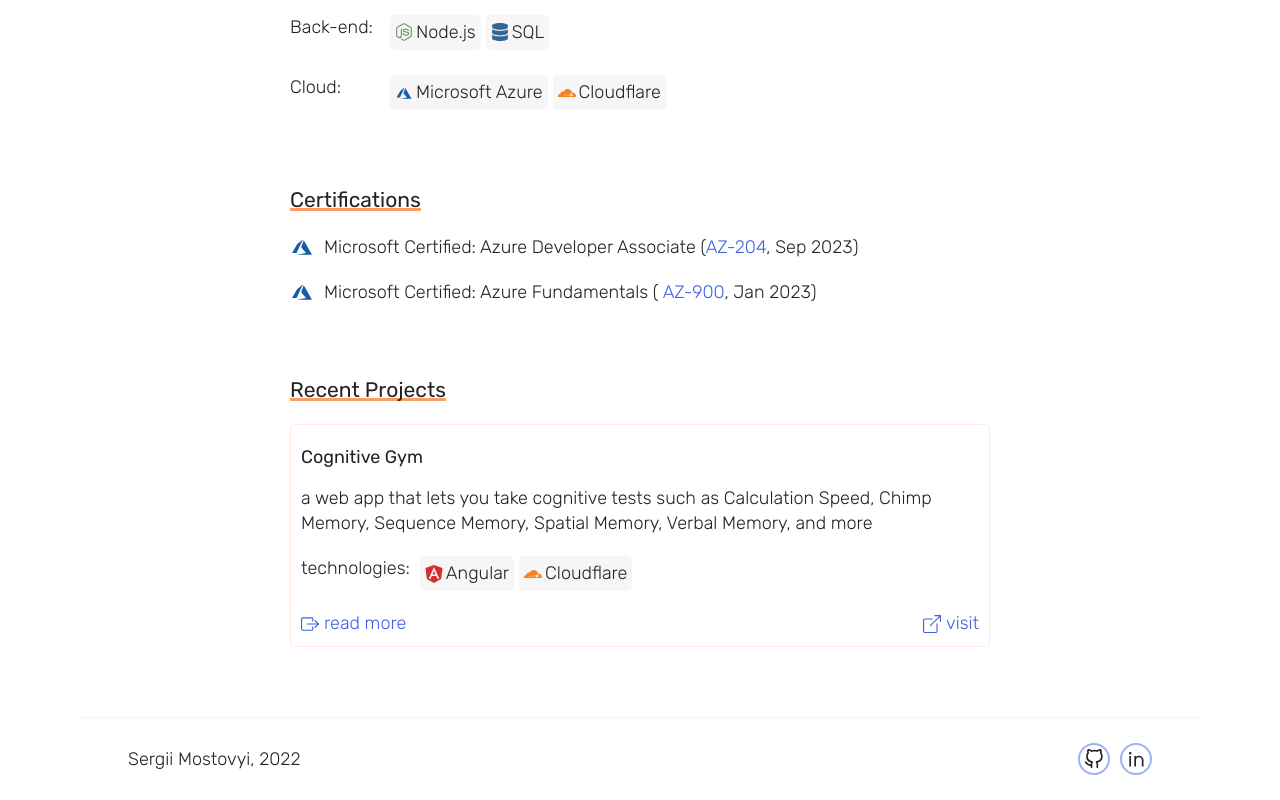
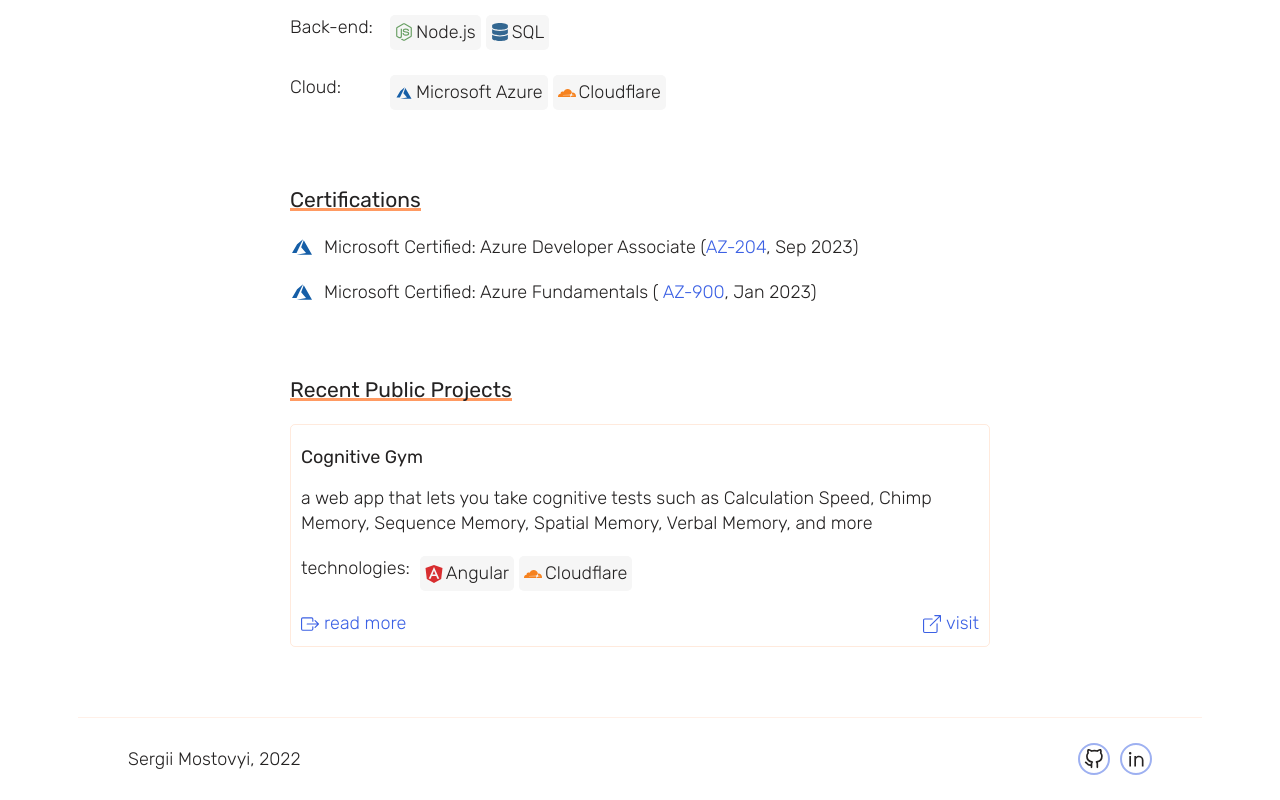
Before and after one commit to SergiiMost/next-personal, a Next.js app: page / in a window 1280 px wide. Shown: the part 684-1484 px from the top of the page. Built offline with nearby package versions, Linux system fonts and the light colour scheme.

Commit message:
Update heading

```diff
--- a/pages/index.js
+++ b/pages/index.js
@@ -164,7 +164,7 @@ export default function Home({ theme, toggleTheme }) {
           {/* Projects*/}
 
           <div className={styles.projects} id="projects">
-            <Heading tag="h3">recent projects</Heading>
+            <Heading tag="h3">Recent Public Projects</Heading>
             <div className={styles.projectContainer}>
               <h3 className={styles.projectHeader}>Cognitive Gym </h3>
               <p className={styles.projectDescription}>
```
